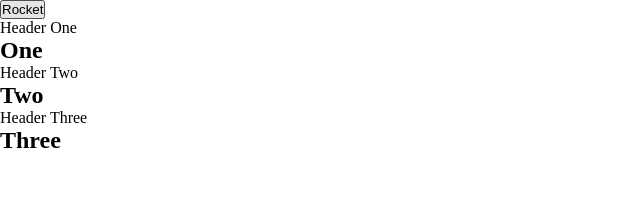
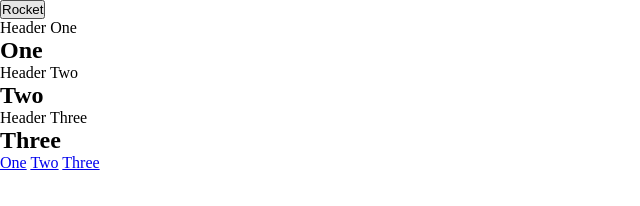
Before and after one commit to AdrielMaximus/Javascript, a plain HTML site: page tstposition/index.html in a window 1280 px wide. Shown: the whole page, without its empty margins (0-640 px from the left). Drawn offline with Linux system fonts and the light colour scheme.

Commit message:
Update index.html

```diff
--- a/tstposition/index.html
+++ b/tstposition/index.html
@@ -30,7 +30,11 @@
     <header class="green">Header Three</header>
     <h2>Three</h2>
  </section>
-
+ <footer>
+    <a href="#One">One</a>
+    <a href="#Two">Two</a>
+    <a href="#Three">Three</a>
+ </footer>
 
 </body>
 </html>
```
